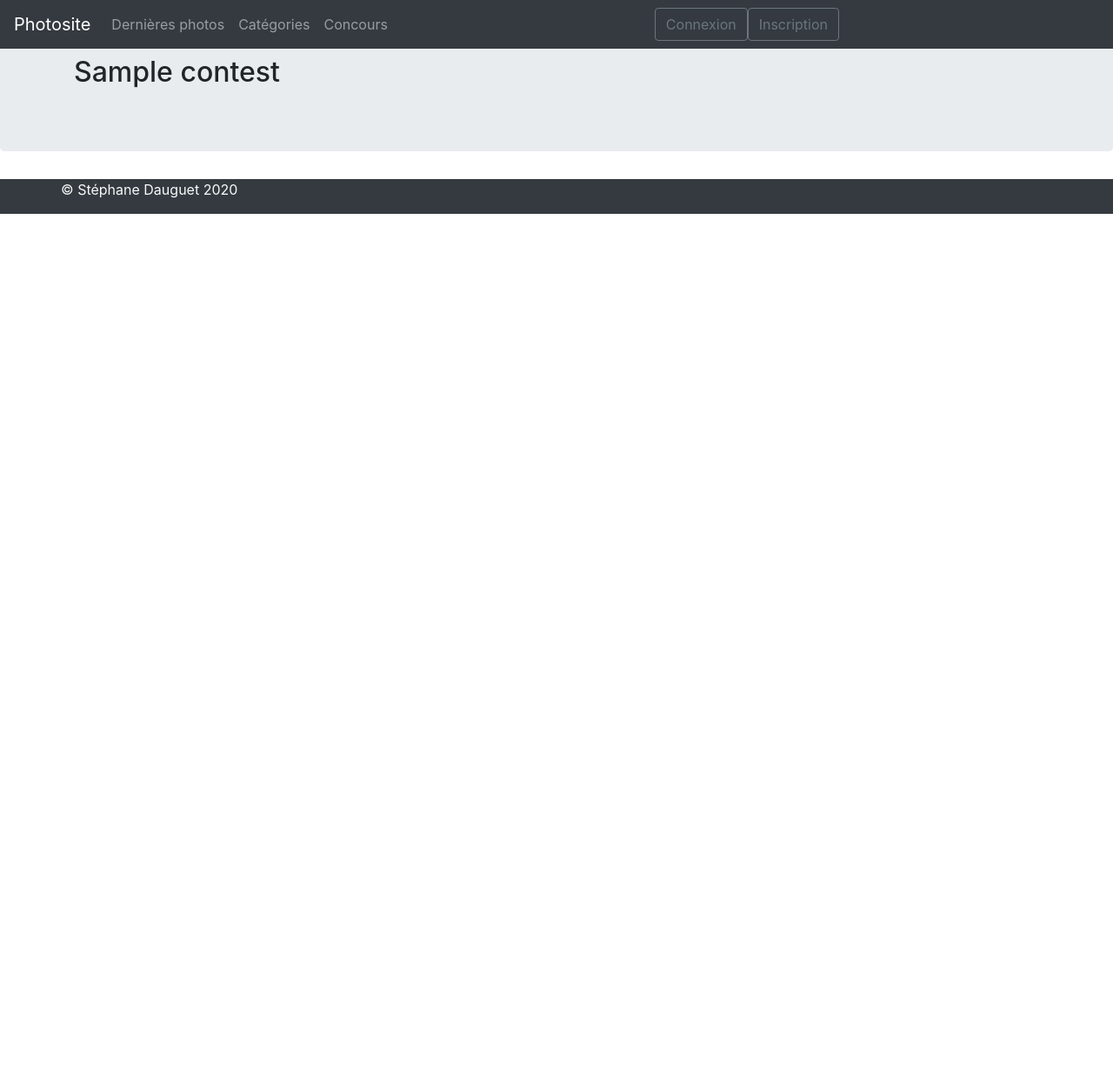
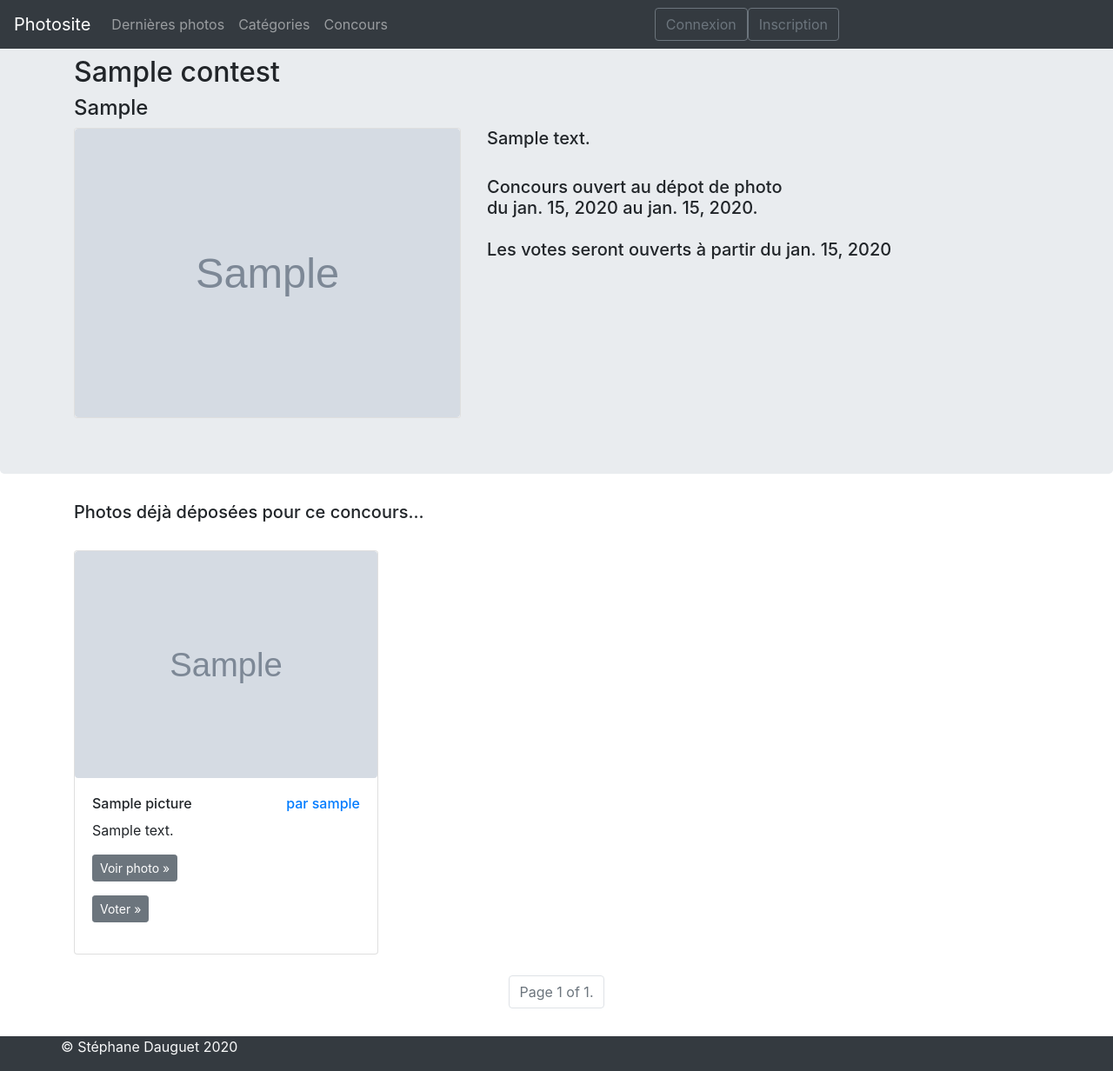
Before and after one commit to lemarak/OC_Photosite, a Django app: page /contest/detail/1 in a window 1280 px wide. Shown: the whole page at 87% size. Before the commit the page ends 246 px from the top, so only its background shows below. Run offline with Django 3.2, Linux system fonts and the light colour scheme; tables that the repository leaves empty hold one stand-in row (values such as "Sample post"); grey boxes marked "Sample" are stand-in pictures; parts of the project's set-up code (start-up, migrations or seed data) failed here and were passed over; some libraries are stand-ins or nearby versions.

Commit message:
working on contest page detail

```diff
--- a/contest/models.py
+++ b/contest/models.py
@@ -2,6 +2,8 @@ from django.db import models
 from django.conf import settings
 from django.urls import reverse
 from django.db.models import UniqueConstraint
+
+from gallery.models import Picture
 
 
 class Contest(models.Model):
@@ -14,14 +16,19 @@ class Contest(models.Model):
     date_begin_upload = models.DateField(
         verbose_name="Date de début dépot photo")
     date_end_upload = models.DateField(verbose_name="Date de fin dépot photo")
+    deposit = models.BooleanField(
+        verbose_name="Dépot photo autorisé", default=False)
     date_begin_vote = models.DateField(verbose_name="Date de début du vote")
     date_end_vote = models.DateField(verbose_name="Date de fin du vote")
+    vote_open = models.BooleanField(
+        verbose_name="Vote en cours", default=False)
     archived = models.BooleanField(
         verbose_name="Concours archivé", default=False)
     date_creation = models.DateTimeField(
         verbose_name="Date de création du concours", auto_now_add=True)
     contest_image = models.ImageField(
         verbose_name="Image du concours", default="#", upload_to='images/')
+    pictures = models.ManyToManyField(Picture, through='ContestPicture')
 
     def get_absolute_url(self):
         """Returns the url to access a particular instance of MyModelName."""
@@ -40,35 +47,36 @@ class ContestPicture(models.Model):
     class Meta:
         """for primary key."""
         UniqueConstraint(
-            fields=['id_picture', 'id_contest'], name='id_contest_picture')
+            fields=['picture', 'contest'], name='contest_picture')
+        ordering = ['-date_upload']
 
-    id_picture = models.ForeignKey('gallery.Picture', on_delete=models.CASCADE)
-    id_contest = models.ForeignKey('Contest', on_delete=models.CASCADE)
+    picture = models.ForeignKey('gallery.Picture', on_delete=models.CASCADE)
+    contest = models.ForeignKey('Contest', on_delete=models.CASCADE)
     date_upload = models.DateTimeField(
         verbose_name="Date de dépot photo", auto_now_add=True)
 
     def __str__(self):
-        return "%s - %s" % (self.id_picture, self.id_contest)
+        return "%s - %s" % (self.picture, self.contest)
 
 
 class Vote(models.Model):
     """Stores a vote"""
     class Meta:
-        UniqueConstraint(fields=['id_contest_picture',
-                                 'id_user'], name='id_contest_picture_user')
-    id_user = models.ForeignKey(settings.AUTH_USER_MODEL,
-                                on_delete=models.CASCADE)
-    id_contest_picture = models.ForeignKey(
-        'ContestPicture', on_delete=models.CASCADE)
+        """ define Unique constraint """
+        UniqueConstraint(fields=['user',
+                                 'contest',
+                                 'picture'], name='contest_picture_user')
+    user = models.ForeignKey(settings.AUTH_USER_MODEL,
+                             on_delete=models.CASCADE)
+    contest = models.ForeignKey(
+        'Contest', on_delete=models.CASCADE)
+    picture = models.ForeignKey(
+        'gallery.Picture', on_delete=models.CASCADE)
     score = models.IntegerField(
         verbose_name="Note pour une photo et un concours donné")
     date_score = models.DateTimeField(
         verbose_name="Date de la note", auto_now_add=True)
 
-    def get_absolute_url(self):
-        """Returns the url to access a particular instance of MyModelName."""
-        pass
-
     def __str__(self):
         """String for representing the MyModelName object (in Admin site etc.)."""
-        return "%s - %s" % (self.id_user, self.id_contest_picture)
+        return "%s - %s - %s" % (self.user, self.contest, self.picture)
--- a/contest/templates/contest/contest_detail.html
+++ b/contest/templates/contest/contest_detail.html
@@ -6,8 +6,52 @@
 {% block content %}
 <div class="jumbotron">
     <div class="container">
-        <h2>{{ contest }}</h2>
+
+        <div class="row d-flex justify-content-center">
+            <div class="col-md-12">
+                <h2 class="d-flex">{{ contest }}</h2>
+                <h4 class="d-flex">{{ contest.theme }}</h4>
+            </div>
+        </div>
+        <div class="row">
+            <div class="col-md-5">
+                <div class="card">
+
+                    <div class="item">
+
+                        <img class="card-img-top rounded mx-auto" alt="photo" src="{{ contest.contest_image.url }}"
+                            data-holder-rendered="true">
+                        <!-- <img src="#" class="img-responsive"
+                                style="width: 100%; float: left; margin-right: 10px;" /> -->
+
+                    </div>
+                </div>
+            </div>
+            <div class="col-md-7">
+
+                <h5>{{ contest.description }}</h5>
+                <br>
+                {% if contest.deposit %}
+                <h5> Concours ouvert au dépot de photo<br>
+                    du {{ contest.date_begin_upload }} au {{ contest.date_end_upload }}.<br><br>
+                    Les votes seront ouverts à partir du {{ contest.date_begin_vote }}</h5>
+
+                {% elif contest.vote_open %}
+                <h5> Concours ouvert vote<br>
+                    du {{ contest.date_begin_vote }} au {{ contest.date_end_vote }}.</h5>
+                {% endif %}
+            </div>
+
+        </div>
     </div>
 </div>
-
+<div class="container">
+    {% if contest.deposit %}
+    <h5> Photos déjà déposées pour ce concours... </h5>
+    {% elif contest.vote_open %}
+    <h5>Vous pouvez voter pour les photos qui vous plaisent...</h5>
+    {% endif %}
+    <br>
+</div>
+{% include 'gallery.html' %}
 {% endblock %}
--- a/contest/urls.py
+++ b/contest/urls.py
@@ -2,11 +2,13 @@
 
 from django.urls import path
 
-from .views import ContestList, ContestDetail
+from .views import ContestList, contest_detail_view, user_vote
 
 app_name = 'contest'
 
 urlpatterns = [
     path('', ContestList.as_view(), name='list'),
-    path('detail/<int:pk>', ContestDetail.as_view(), name='detail'),
+    path('detail/<int:pk_contest>', contest_detail_view, name='detail'),
+    path('vote/<int:pk_contest>/<int:pk_picture>', user_vote,
+         name='user_vote'),
 ]
--- a/contest/views.py
+++ b/contest/views.py
@@ -1,15 +1,14 @@
 """ views for app contest """
 
-from datetime import date, datetime
+from django.shortcuts import render, get_object_or_404, redirect
+from django.views.generic import ListView
+from django.core.paginator import Paginator
 
-from django.shortcuts import render
-from django.contrib.auth.mixins import LoginRequiredMixin
-from django.views.generic import DetailView, ListView
-
-
-from .models import Contest
+from gallery.models import Picture
+from .models import Contest, ContestPicture, Vote
 
 # Create your views here.
+
 
 class ContestList(ListView):
     """ list all contests """
@@ -20,23 +19,48 @@ class ContestList(ListView):
     def get_context_data(self, **kwargs):
         """add title in global context."""
         context = super().get_context_data(**kwargs)
-        today = date.today()
-        context['contest_deposit']=Contest.objects.filter(
-            date_begin_upload__lte=today,
-            date_end_upload__gte=today,
-            )
-        context['contest_vote']=Contest.objects.filter(
-            date_begin_vote__lte=today,
-            date_end_vote__gte=today,
-            )
-        context['contest_archived']=Contest.objects.filter(
-            date_end_vote__lte=today,
-            ).order_by('-date_end_vote')
-        print('*** context ***', context)
+        context['contest_deposit'] = Contest.objects.filter(
+            deposit=True
+        )
+        context['contest_vote'] = Contest.objects.filter(
+            vote_open=True
+        )
+        context['contest_archived'] = Contest.objects.filter(
+            archived=True,
+        ).order_by('-date_end_vote')
         return context
 
 
-class ContestDetail(DetailView):
-    model = Contest
-    template_name = 'contest/contest_detail.html'
-    context_object_name = 'contest'
+def contest_detail_view(request, pk_contest):
+    """ get the detail page of a contest
+    with its pictures gallery """
+    # get context
+    contest = get_object_or_404(Contest, pk=pk_contest)
+    context = {'contest': contest}
+    pictures = contest.pictures.all()
+    context['pictures'] = pictures
+
+    # pagination
+    paginator = Paginator(pictures, 6)
+    page_number = request.GET.get('page')
+    page_obj = paginator.get_page(page_number)
+    context['paginator'] = paginator
+    context['page_obj'] = page_obj
+
+    return render(request, 'contest/contest_detail.html', context)
+
+
+def user_vote(request, pk_contest, pk_picture):
+    """ User vote for a picture """
+    if request.user.is_authenticated:
+
+        Vote.objects.get_or_create(
+            user=request.user,
+            contest=Contest.objects.get(pk=pk_contest),
+            picture=Picture.objects.get(pk=pk_picture),
+            score=1
+        )
+
+        return redirect(request.META.get('HTTP_REFERER'))
+
+    return redirect('login')
--- a/gallery/models.py
+++ b/gallery/models.py
@@ -19,7 +19,7 @@ class Category(models.Model):
 
     def __str__(self):
         """String for representing the MyModelName object (in Admin site etc.)."""
-        return self.name
+        return str(self.name)
 
 
 # Picture
@@ -45,7 +45,7 @@ class Picture(models.Model):
     upload_date = models.DateTimeField(
         verbose_name="Date de téléchargement", auto_now_add=True)
     categories = models.ManyToManyField(
-        Category, null=True, blank=True, default="")
+        Category)
     user = models.ForeignKey(settings.AUTH_USER_MODEL,
                              on_delete=models.CASCADE)
 
--- a/gallery/templates/gallery.html
+++ b/gallery/templates/gallery.html
@@ -25,6 +25,10 @@
                     <p class="card-text">{{ picture.description|truncatewords:15 }} </p>
                     <p><a class="btn btn-secondary btn-sm" href="{{ picture.get_absolute_url }}" role="button">Voir
                             photo &raquo;</a></p>
+                    {% if contest.vote_open %}
+                    <p><a class="btn btn-secondary btn-sm" href="{% url 'contest:user_vote' pk_contest=contest.id pk_picture=picture.id %}" role="button">Voter
+                            &raquo;</a></p>
+                    {% endif %}
                 </div>
             </div>
         </div>
--- a/gallery/templates/pagination.html
+++ b/gallery/templates/pagination.html
@@ -1,17 +1,38 @@
 {% block pagination %}
-{% if is_paginated %}
-    <div class="pagination mb-4">
-        <span class="page-links">
-            {% if page_obj.has_previous %}
-                <a href="{{ request.path }}?page={{ page_obj.previous_page_number }}">previous</a>
-            {% endif %}
-            <span class="page-current">
-                Page {{ page_obj.number }} of {{ page_obj.paginator.num_pages }}.
-            </span>
-            {% if page_obj.has_next %}
-                <a href="{{ request.path }}?page={{ page_obj.next_page_number }}">next</a>
-            {% endif %}
-        </span>
+
+<div class="container">
+    <div class="row justify-content-center ">
+
+        <nav aria-label="Page navigation">
+            <ul class="pagination justify-content-center">
+                <!-- <span class="step-links"> -->
+                {% if page_obj.has_previous %}
+                <li class="page-item">
+                    <a class="page-link text-white bg-secondary" href="?page=1">&laquo; première</a>
+                </li>
+                <li class="page-item">
+                    <a class="page-link text-white bg-secondary"
+                        href="?page={{ page_obj.previous_page_number }}">précédent</a>
+                </li>
+                {% endif %}
+
+                <li class="current page-item">
+                    <p class="page-link text-secondary">
+                        Page {{ page_obj.number }} of {{ page_obj.paginator.num_pages }}.
+                    </p>
+                </li>
+
+                {% if page_obj.has_next %}
+                <li class="page-item"><a class="page-link text-white bg-secondary"
+                        href="?page={{ page_obj.next_page_number }}">suivant</a></li>
+                <li class="page-item"><a class="page-link text-white bg-secondary"
+                        href="?page={{ page_obj.paginator.num_pages }}">dernière
+                        &raquo;</a>
+                </li>
+                {% endif %}
+                <!-- </span> -->
+            </ul>
+        </nav>
     </div>
-{% endif %}
+</div>
 {% endblock %}
```
Also changed, not shown: contest/migrations/0002_contest_pictures.py (added), contest/migrations/0003_auto_20201228_0954.py (added), contest/migrations/0004_auto_20201228_1007.py (added), contest/migrations/0005_auto_20201228_1204.py (added), contest/migrations/0006_auto_20201228_1240.py (added), gallery/migrations/0012_auto_20201228_1007.py (added).
